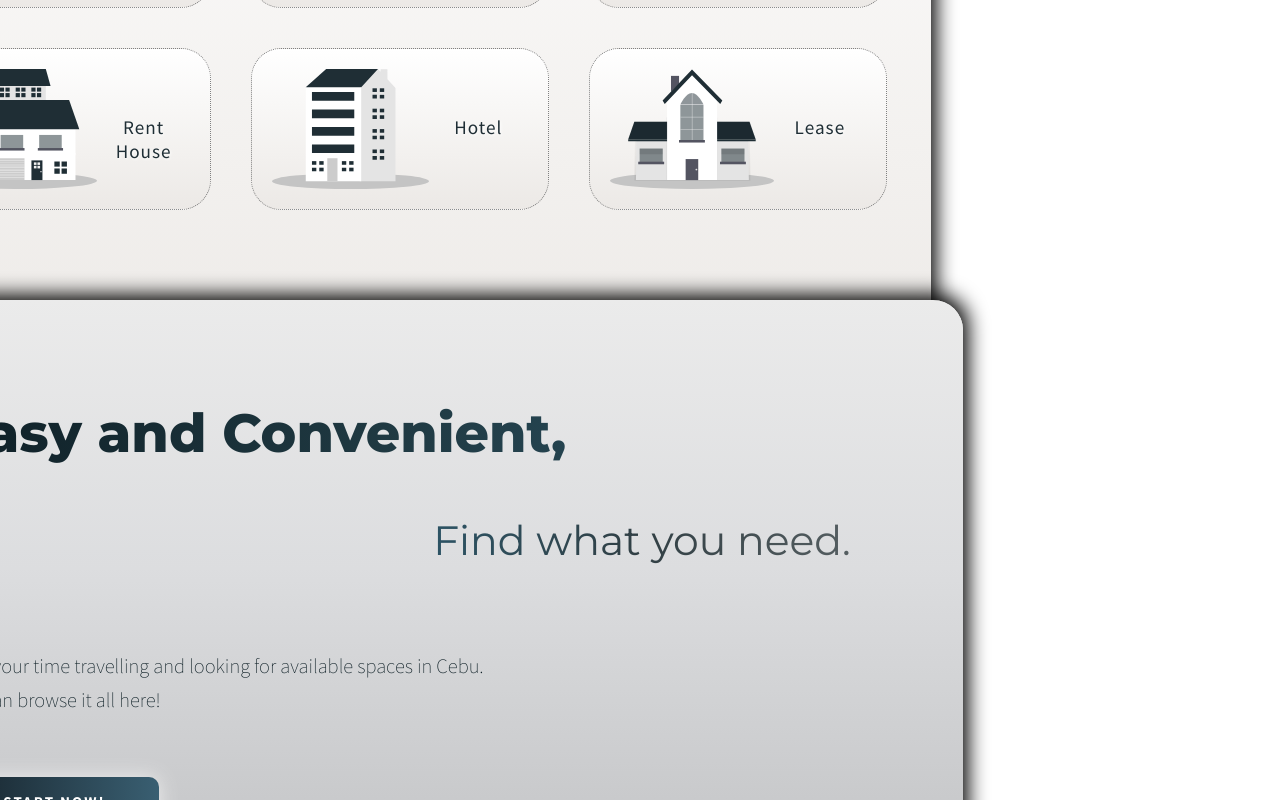
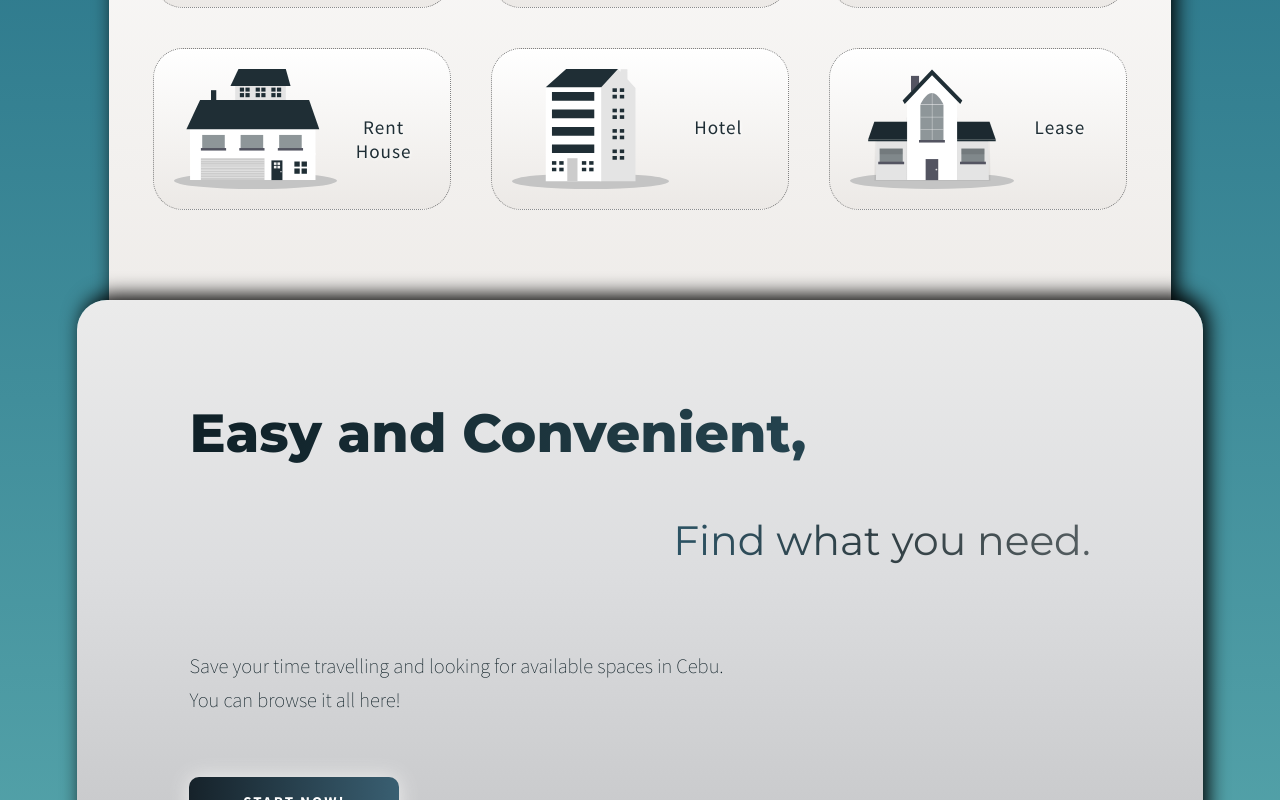
Before and after one commit to WhiteList-Int/white-list, a React (Create React App) app: page / in a window 1280 px wide. Shown: the part 1008-1808 px from the top of the page. Built offline with nearby package versions, Linux system fonts and the light colour scheme.

Commit message:
v6.21 7/16/21 UI Bug Fix

```diff
--- a/src/App.css
+++ b/src/App.css
@@ -1,6 +1,5 @@
 body{
   height: 100%;
-  max-width: 100vh;
   overflow-x: hidden;
 }
 .homepage{
```
